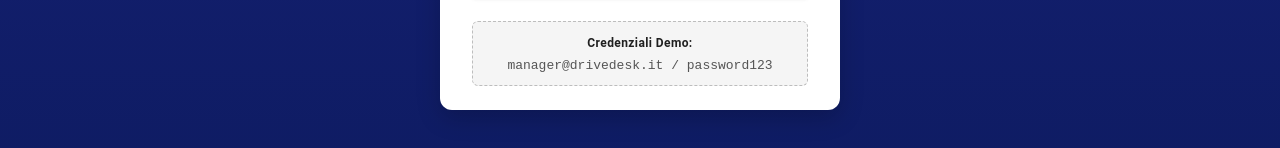
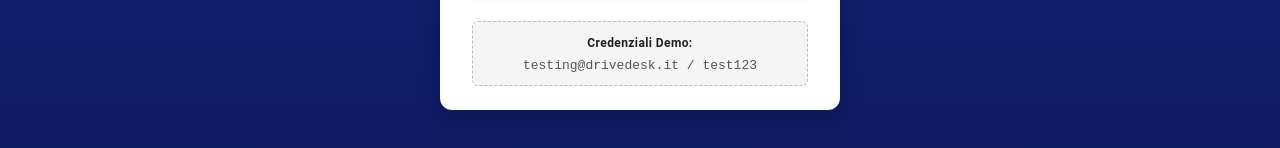
Before and after one commit to nikkaloo45-cyber/Drivedesk, a React app in the folder frontend/: page /login in a window 1280 px wide. Shown: the part 544-692 px from the top of the page. Built offline with nearby package versions, Linux system fonts and the light colour scheme; no server answers; the HTML template or start-up script is replaced by a standard one.

Commit message:
Fix LoginPage.jsx

```diff
--- a/frontend/src/pages/LoginPage.jsx
+++ b/frontend/src/pages/LoginPage.jsx
@@ -17,7 +17,8 @@
   // Stati per email e password
   const [email, setEmail] = useState('');
   const [password, setPassword] = useState('');
-  const [error, setError] = useState('');
+  const [localError, setLocalError] = useState('');
+  const [loading, setLoading] = useState(false);
 
   const { login } = useAuth();
   const navigate = useNavigate();
@@ -29,13 +30,13 @@
 
   const mostraErrore = (errorMessage) => {
     console.log('mostraErrore() chiamato:', errorMessage);
-    setError(errorMessage);
+    setLocalError(errorMessage);
   };
 
   // Gestione submit form
-  const handleSubmit = (e) => {
+  const handleSubmit = async (e) => {
     e.preventDefault();
-    setError(''); // pulisco errori precedenti
+    setLocalError(''); // pulisco errori precedenti
 
     // Validazione base
     if (!email) {
@@ -48,14 +49,25 @@
     }
 
     console.log('Provo login...');
-    const result = login(email, password);
+    setLoading(true);
+
+    try {
+      const result = await login(email, password);
 
       if (result.success) {
         // Login ok - vado a dashboard
+        console.log('Login riuscito!');
         renderDashboard();
       } else {
         // Login fallito - mostro errore
-      mostraErrore(result.error);
+        mostraErrore(result.error || 'Credenziali non valide');
+      }
+    } catch (err) {
+      // Errori imprevisti (es. login() crashato)
+      console.error('Errore durante login:', err);
+      mostraErrore('Errore di connessione al server');
+    } finally {
+      setLoading(false);
     }
   };
 
@@ -76,9 +88,9 @@
           </Box>
 
           {/* Messaggio errore */}
-          {error && (
+          {localError && (
             <Alert severity="error" sx={{ mb: 2 }}>
-              {error}
+              {localError}
             </Alert>
           )}
 
@@ -91,7 +103,8 @@
               margin="normal"
               value={email}
               onChange={(e) => setEmail(e.target.value)}
-              placeholder="manager@drivedesk.it"
+              placeholder="testing@drivedesk.it"
+              disabled={loading}
             />
 
             <TextField
@@ -101,7 +114,8 @@
               margin="normal"
               value={password}
               onChange={(e) => setPassword(e.target.value)}
-              placeholder="password123"
+              placeholder="test123"
+              disabled={loading}
             />
 
             <Button
@@ -109,9 +123,10 @@
               variant="contained"
               fullWidth
               size="large"
+              disabled={loading}
               sx={{ mt: 3 }}
             >
-              Accedi
+              {loading ? 'Accesso in corso...' : 'Accedi'}
             </Button>
           </form>
 
@@ -121,7 +136,7 @@
               Credenziali Demo:
             </Typography>
             <Box className="demo-text">
-              manager@drivedesk.it / password123
+              testing@drivedesk.it / test123
             </Box>
           </Box>
 
@@ -131,5 +146,4 @@
   );
 }
 
-
 export default LoginPage;
```
Lines whose indentation alone changed are shown as unchanged.
